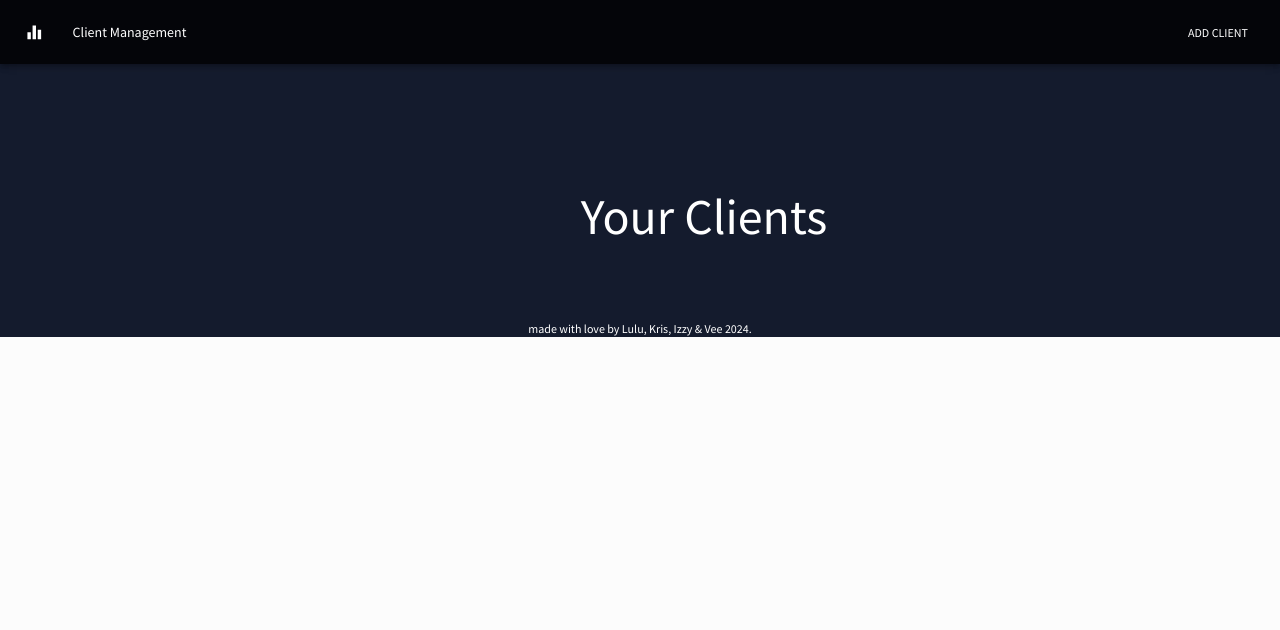
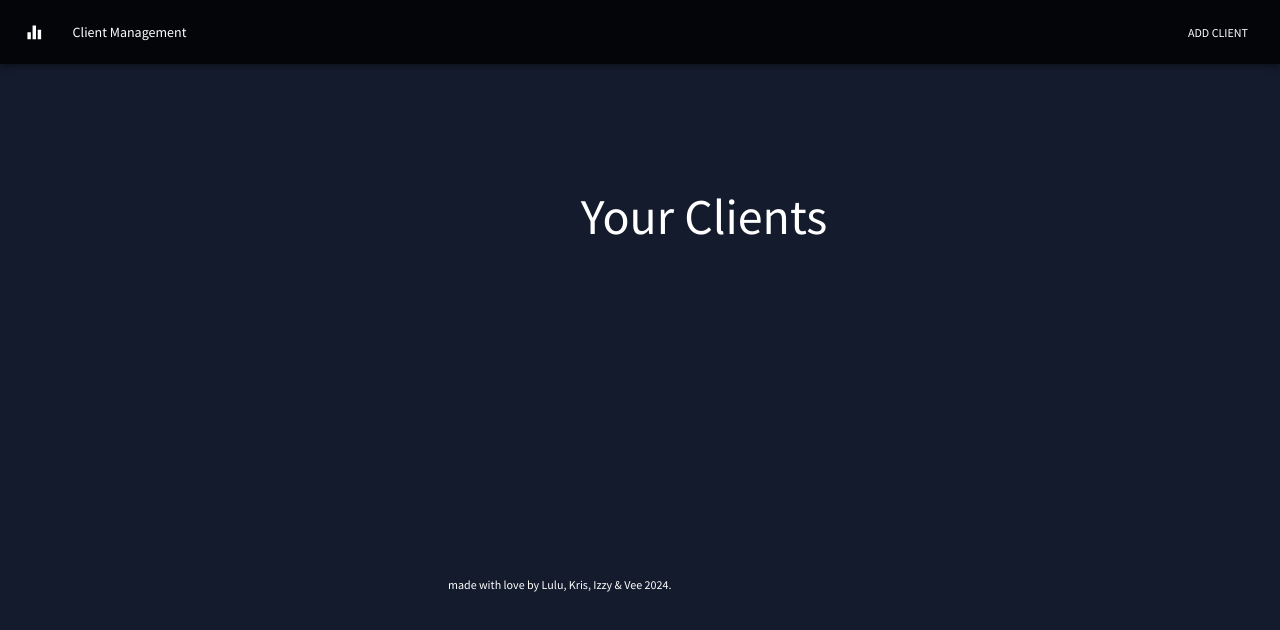
Before and after one commit to LuluLogics/Agentic-Corporate-Trader, a React (Create React App) app in the folder Frontend/: page /clients in a window 1280 px wide. Shown: the top 630 px of the page. Built offline with nearby package versions, Linux system fonts and the light colour scheme.

Commit message:
Updated cllient x1

```diff
--- a/Frontend/src/scenes/dashboard/Clients.js
+++ b/Frontend/src/scenes/dashboard/Clients.js
@@ -60,7 +60,16 @@ const Clients = () => {
   };
 
   return (
-    <Box sx={{ width: "100%", flexGrow: 1, backgroundColor: "#141b2d" }}>
+    // <Box sx={{ width: "100%", flexGrow: 1, backgroundColor: "#141b2d" }}>
+    <Box
+      sx={{
+        width: "100%",
+        minHeight: "100vh", // Ensures full viewport coverage
+        display: "flex",
+        flexDirection: "column",
+        backgroundColor: "#141b2d"
+      }}
+    >
       <AppBar position="static">
         <Toolbar>
           <IconButton size="large" edge="start" color="inherit" aria-label="menu" sx={{ mr: 2 }}>
@@ -133,7 +142,14 @@ const Clients = () => {
         </Box>
       </Modal>
 
-      <Copyright sx={{ marginTop: "5%", textAlign: "center", color: "white" }} />
+      {/* <Copyright sx={{ marginTop: "5%", textAlign: "center", color: "white" }} /> */}
+
+      <Copyright sx={{
+          position:"absolute",
+          mt:"45%",
+          ml:"35%",
+          color:"white"}}/>
+
     </Box>
   );
 };
```
